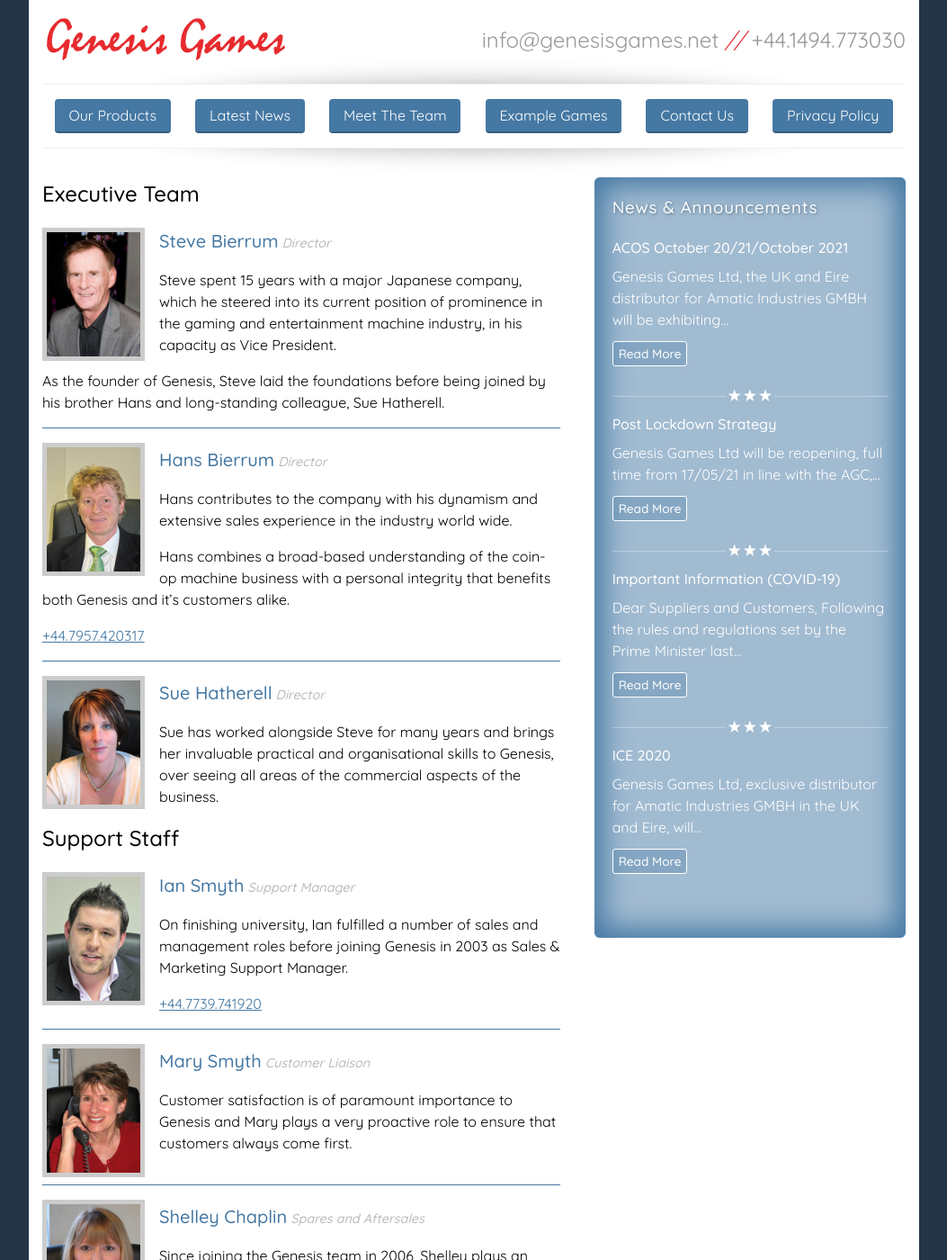
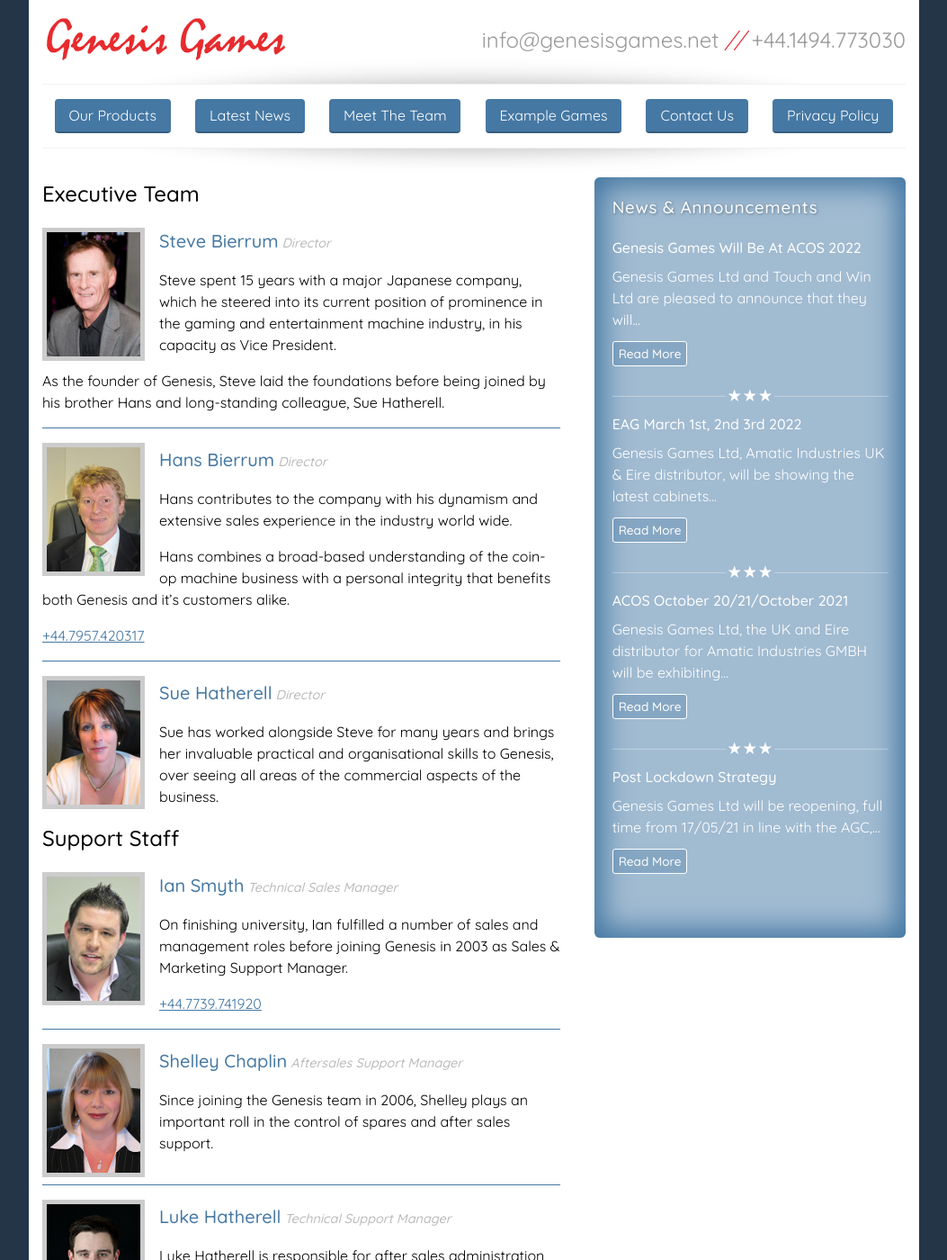
Before and after one commit to tobyl/genesis, a Jekyll site: the page built from meet-the-team.markdown, in a window 1280 px wide and 1400 px high. Shown: the whole window at 90% size, without its empty margins (113-1166 px from the left). Built offline with Jekyll 4.4.1, drawn with Linux system fonts in a browser that asks for light colours.

Commit message:
april 2022 updates.

```diff
--- a/_layouts/default.html
+++ b/_layouts/default.html
@@ -2,7 +2,14 @@
 <html lang="en">
   <head>
     <meta charset="utf-8">
-    <title>{{ page.title }}</title>
+    <title>{{ site.title }} {% if page.title %}| {{ page.title }}{% endif %}</title>
+    <meta name="viewport" content="width=device-width, initial-scale=1">
+    <meta name="description" content="Genesis Games">
+    <meta property="og:title" content="genesisgames.net">
+    <meta property="og:site_name" content="genesisgames.net">
+    <meta property="og:url" content="https://genesisgames.net/{{ page.slug }}">
+    <meta property="og:description" content="Genesis Games">
+    <meta property="og:type" content="website">
     <link rel="stylesheet" href="/assets/css/main.css">
   </head>
   <body class="{{ page.title | downcase | replace:' ','-' | replace:',','' | strip_html }}{% if page.layout %} {{ page.layout }}{% endif %}">
--- /dev/null
+++ b/_posts/2022-03-01-eag-march-1st-2nd-3rd -2022.markdown
@@ -0,0 +1,6 @@
+---
+layout: post
+title:  "EAG March 1st, 2nd 3rd 2022"
+---
+
+Genesis Games Ltd, Amatic Industries UK & Eire distributor, will be showing the latest cabinets on stand 39. Along with the triple screen PGA the new CX 30 cabinet will be on display. Both cabinets along with factory refurbished products can be utilised on all the various software versions in the UK & Eire.
--- /dev/null
+++ b/_posts/2022-05-01-genesis-games-will-be-at-acos-2022.markdown
@@ -0,0 +1,6 @@
+---
+layout: post
+title:  "Genesis Games Will Be At ACOS 2022"
+---
+
+Genesis Games Ltd and Touch and Win Ltd are pleased to announce that they will be exhibiting at this year’s ACOS show in October and will be displaying the very latest offerings from their partners Amatic Industries GMBH.
--- a/meet-the-team.markdown
+++ b/meet-the-team.markdown
@@ -38,24 +38,16 @@
 <p><img loading="lazy" class="alignnone size-full wp-image-102" title="ian" src="/images/ian.jpg"
     alt="" width="104" height="138" /></p>
 <div class="bio">
-  <p>Ian Smyth<em>Support Manager</em></p>
+  <p>Ian Smyth<em>Technical Sales Manager</em></p>
   <p>On finishing university, Ian fulfilled a number of sales and management roles before joining Genesis in 2003 as
     Sales &amp; Marketing Support Manager.</p>
   <p><a href="tel:+441494773030">+44.7739.741920</a></p>
 </div>
 <hr />
-<p><img loading="lazy" class="alignnone size-full wp-image-102" title="mary" src="/images/mary.jpg"
-    alt="" width="104" height="138" /></p>
-<div class="bio">
-  <p>Mary Smyth<em>Customer Liaison</em></p>
-  <p>Customer satisfaction is of paramount importance to Genesis and Mary plays a very proactive role to ensure that
-    customers always come first.</p>
-</div>
-<hr />
 <p><img loading="lazy" class="alignnone size-full wp-image-102" title="shelley"
     src="/images/Shelley.jpg" alt="" width="104" height="138" /></p>
 <div class="bio">
-  <p>Shelley Chaplin<em>Spares and Aftersales</em></p>
+  <p>Shelley Chaplin<em>Aftersales Support Manager</em></p>
   <p>Since joining the Genesis team in 2006, Shelley plays an important roll in the control of spares and after
     sales support.</p>
 </div>
@@ -63,7 +55,7 @@
 <p><img loading="lazy" class="alignnone size-full wp-image-102" title="luke" src="/images/luke.jpg"
     alt="" width="104" height="138" /></p>
 <div class="bio">
-  <p>Luke Hatherell<em>Aftersales Support</em></p>
+  <p>Luke Hatherell<em>Technical Support Manager</em></p>
   <p>Luke Hatherell is responsible for after sales administration support; both for hardware and software issues. He
     is also involved in field support for service and installations.</p>
   <p><a href="tel:+441494773030">+44.1494.773030</a></p>
```
Also changed, not shown: genesis-products.markdown (+10 -0 lines), Gemfile.lock, images/property.jpg (added).
